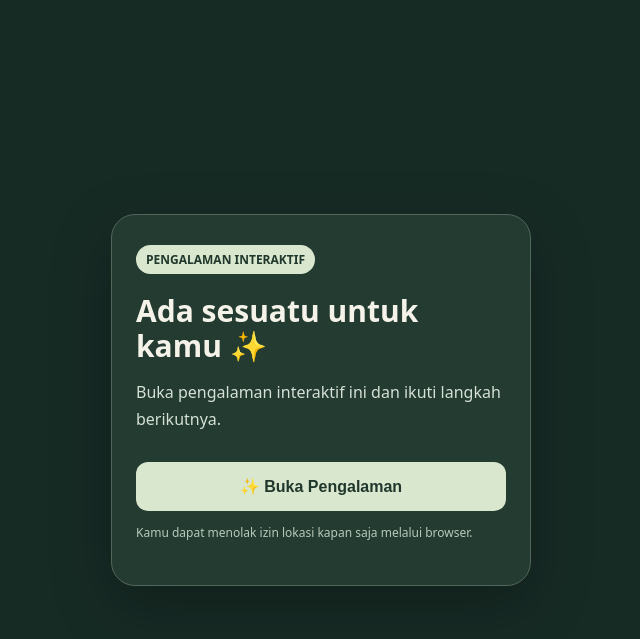
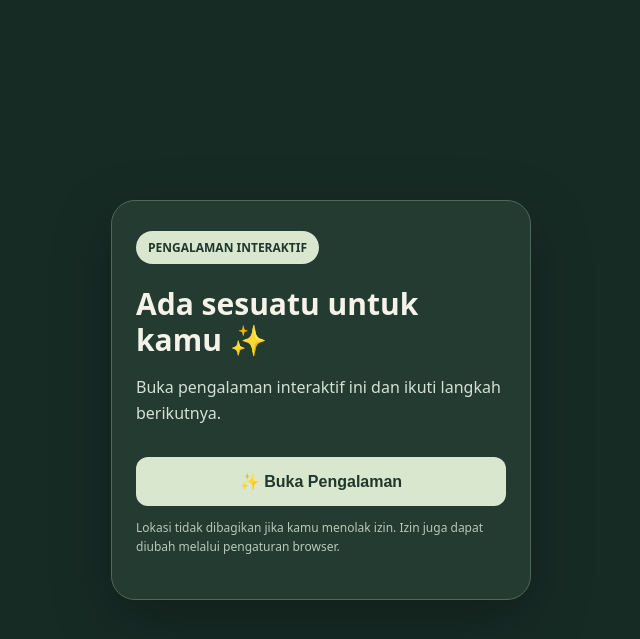
Before and after one commit to Bimaputra19/Kelas-kejutan, a Flask app: page / in a window 1280 px wide. Shown: the top 639 px of the page, without its empty margins (319-959 px from the left). Run offline with Flask 3, Linux system fonts and the light colour scheme.

Commit message:
Update index.html

```diff
--- a/templates/index.html
+++ b/templates/index.html
@@ -5,8 +5,11 @@
 <meta name="viewport" content="width=device-width, initial-scale=1">
 <meta name="theme-color" content="#172b25">
 <title>Pengalaman Interaktif</title>
+
 <style>
-* { box-sizing: border-box; }
+* {
+  box-sizing: border-box;
+}
 
 body {
   margin: 0;
@@ -31,7 +34,7 @@ body {
 
 .badge {
   display: inline-block;
-  padding: 6px 10px;
+  padding: 8px 12px;
   border-radius: 20px;
   background: #d9e7cf;
   color: #20372b;
@@ -40,9 +43,9 @@ body {
 }
 
 h1 {
-  margin: 20px 0 12px;
+  margin: 22px 0 12px;
   font-size: 30px;
-  line-height: 1.15;
+  line-height: 1.2;
 }
 
 p {
@@ -74,9 +77,16 @@ button {
   color: #b8c9bb;
 }
 
-[hidden] { display: none !important; }
+.status {
+  overflow-wrap: anywhere;
+}
+
+[hidden] {
+  display: none !important;
+}
 </style>
 </head>
+
 <body>
 <main class="card">
   <span class="badge">PENGALAMAN INTERAKTIF</span>
@@ -92,9 +102,9 @@ button {
   <section id="consent" hidden>
     <h1>Bagikan lokasi? 📍</h1>
     <p>
-      Jika kamu melanjutkan, browser akan meminta izin untuk
-      mengakses lokasi perangkat. Koordinat hanya dikirim ke
-      server jika kamu menyetujui permintaan tersebut.
+      Jika kamu memilih melanjutkan, browser akan meminta izin
+      lokasi perangkat. Koordinat hanya dikirim ke server setelah
+      kamu memberikan izin. Kamu boleh menolak tanpa melanjutkan.
     </p>
     <button id="shareButton">📍 Izinkan &amp; Lanjutkan</button>
     <button class="secondary" id="cancelButton">Tidak sekarang</button>
@@ -102,11 +112,15 @@ button {
 
   <section id="result" hidden aria-live="polite">
     <h1 id="resultTitle">Status</h1>
-    <p id="resultText"></p>
+    <p id="resultText" class="status"></p>
+    <button class="secondary" id="retryButton" hidden>
+      Coba lagi
+    </button>
   </section>
 
   <p class="small">
-    Kamu dapat menolak izin lokasi kapan saja melalui browser.
+    Lokasi tidak dibagikan jika kamu menolak izin. Izin juga dapat
+    diubah melalui pengaturan browser.
   </p>
 </main>
 
@@ -116,63 +130,116 @@ const consent = document.getElementById("consent");
 const result = document.getElementById("result");
 const resultTitle = document.getElementById("resultTitle");
 const resultText = document.getElementById("resultText");
+const shareButton = document.getElementById("shareButton");
+const retryButton = document.getElementById("retryButton");
 
-document.getElementById("openButton").onclick = () => {
+document.getElementById("openButton").addEventListener("click", () => {
   intro.hidden = true;
   consent.hidden = false;
-};
+  result.hidden = true;
+});
 
-document.getElementById("cancelButton").onclick = () => {
+document.getElementById("cancelButton").addEventListener("click", () => {
   consent.hidden = true;
   intro.hidden = false;
-};
+  result.hidden = true;
+});
 
-document.getElementById("shareButton").onclick = () => {
+retryButton.addEventListener("click", () => {
+  result.hidden = true;
+  consent.hidden = false;
+});
+
+shareButton.addEventListener("click", () => {
   if (!navigator.geolocation) {
-    showResult("Tidak tersedia",
-      "Browser ini tidak mendukung fitur lokasi.");
+    showResult(
+      "Lokasi tidak tersedia",
+      "Browser ini tidak mendukung fitur lokasi.",
+      true
+    );
     return;
   }
 
-  showResult("Menunggu izin",
-    "Pilih Izinkan pada dialog lokasi browser jika ingin berbagi.");
+  shareButton.disabled = true;
+  shareButton.textContent = "Meminta izin lokasi…";
+
+  showResult(
+    "Menunggu izin",
+    "Pilih Izinkan pada dialog browser jika kamu ingin membagikan lokasi.",
+    false
+  );
 
   navigator.geolocation.getCurrentPosition(
-    async position => {
+    async (position) => {
       try {
         const response = await fetch("/share-location", {
           method: "POST",
-          headers: {"Content-Type": "application/json"},
+          headers: {
+            "Content-Type": "application/json"
+          },
           body: JSON.stringify({
+            consent: true,
             latitude: position.coords.latitude,
             longitude: position.coords.longitude,
             accuracy_m: position.coords.accuracy
           })
         });
 
-        if (!response.ok) throw new Error("Pengiriman gagal");
+        const data = await response.json().catch(() => ({}));
 
-        showResult("Berhasil 📍",
-          "Lokasi yang kamu setujui telah dibagikan.");
+        if (!response.ok) {
+          throw new Error(
+            data.error || `Server menolak permintaan (${response.status})`
+          );
+        }
+
+        showResult(
+          "Berhasil 📍",
+          "Lokasi yang kamu setujui telah berhasil dibagikan.",
+          false
+        );
       } catch (error) {
-        showResult("Belum berhasil",
-          "Lokasi tidak dapat dikirim. Periksa koneksi internet.");
+        showResult(
+          "Pengiriman gagal",
+          error.message || "Periksa koneksi internet dan coba lagi.",
+          true
+        );
+      } finally {
+        shareButton.disabled = false;
+        shareButton.textContent = "📍 Izinkan & Lanjutkan";
       }
     },
-    error => {
-      showResult("Lokasi tidak dibagikan",
-        "Izin ditolak atau lokasi perangkat tidak tersedia.");
+    (error) => {
+      let message = "Lokasi tidak tersedia.";
+
+      if (error.code === 1) {
+        message = "Izin lokasi ditolak. Kamu bisa mengubah izin browser jika ingin mencoba lagi.";
+      } else if (error.code === 2) {
+        message = "Perangkat belum bisa menentukan lokasi. Periksa pengaturan lokasi perangkat.";
+      } else if (error.code === 3) {
+        message = "Permintaan lokasi kehabisan waktu. Silakan coba lagi.";
+      }
+
+      showResult("Lokasi tidak dibagikan", message, true);
+
+      shareButton.disabled = false;
+      shareButton.textContent = "📍 Izinkan & Lanjutkan";
     },
-    {enableHighAccuracy: true, timeout: 15000, maximumAge: 0}
+    {
+      enableHighAccuracy: true,
+      timeout: 20000,
+      maximumAge: 0
+    }
   );
-};
+});
 
-function showResult(title, message) {
+function showResult(title, message, allowRetry) {
   intro.hidden = true;
   consent.hidden = true;
   result.hidden = false;
   resultTitle.textContent = title;
   resultText.textContent = message;
+  retryButton.hidden = !allowRetry;
 }
 </script>
 </body>
```
